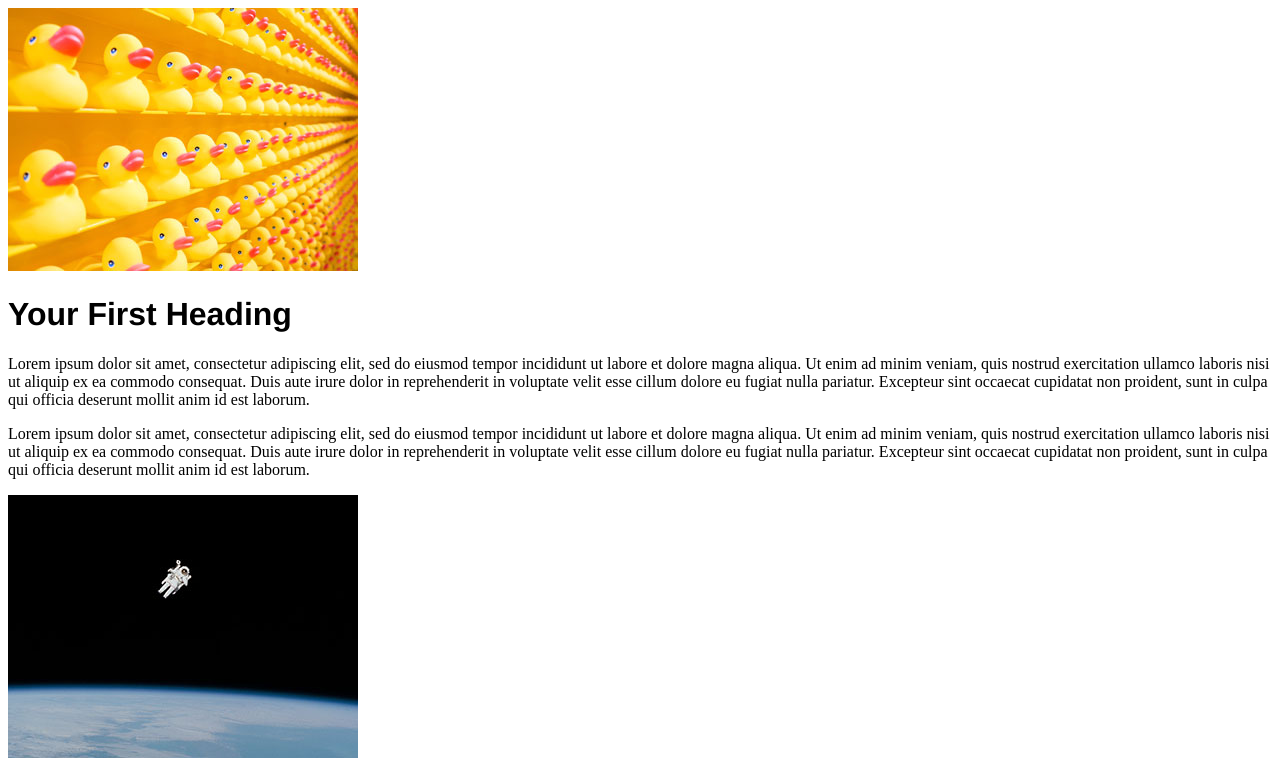
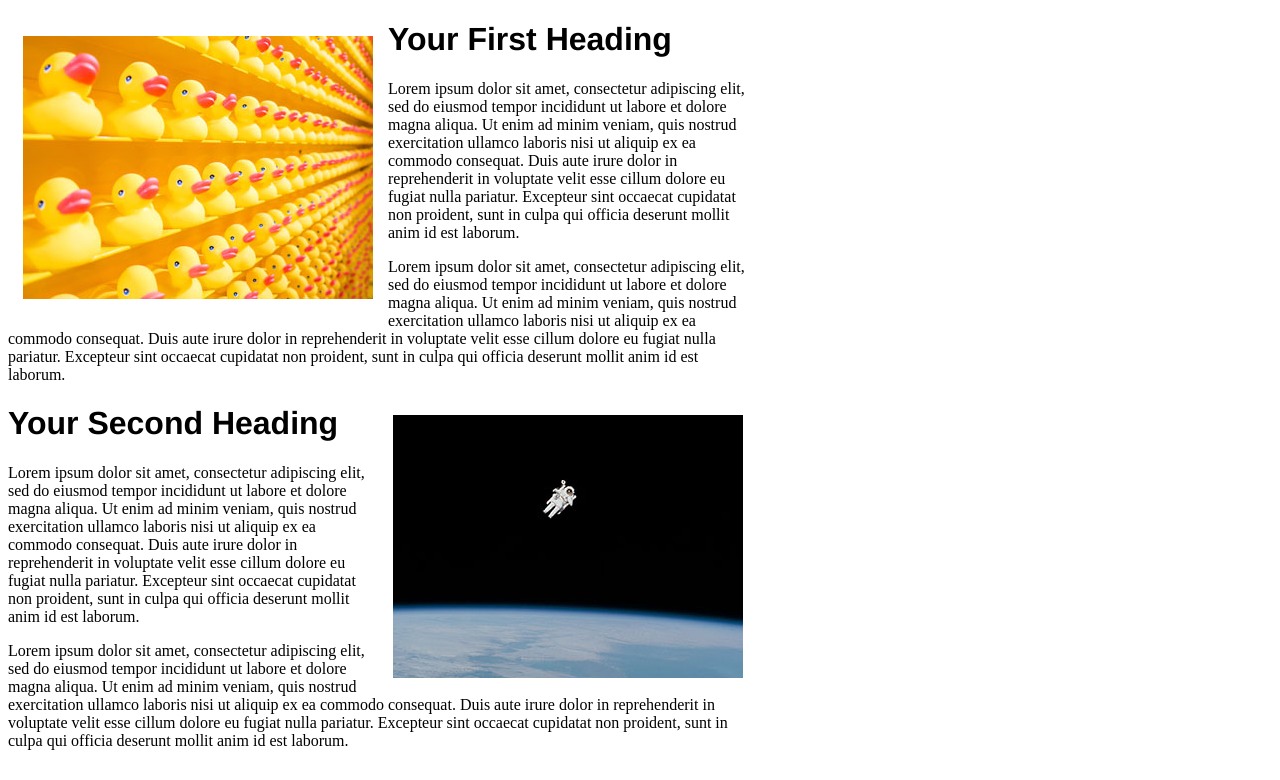
Before and after one commit to vroman1/17.3-activities, a plain HTML site: page 01_Positioning_Elements/1_floats/unsolved/index.html in a window 1280 px wide. Shown: the top 780 px of the page. Drawn offline with Linux system fonts and the light colour scheme.

Commit message:
updated with practice of positioning elements

```diff
--- a/01_Positioning_Elements/1_floats/unsolved/css/index.css
+++ b/01_Positioning_Elements/1_floats/unsolved/css/index.css
@@ -3,6 +3,21 @@ h1 {
 }
 /* Write your selector for .left below */
 
+.left {
+    float: left;
+    padding: 15px;
+}
+
 /* Write your selector for .right below */
 
+.right {
+    float: right;
+    padding: 15px;
+
+}
 /* Write your selector for .separator below */
+
+.separator {
+    width: 750px;
+
+}
--- a/01_Positioning_Elements/2_block_and_inline_elements/unsolved/css/index.css
+++ b/01_Positioning_Elements/2_block_and_inline_elements/unsolved/css/index.css
@@ -3,7 +3,9 @@
   background-color: lightblue;
   padding: 35px;
 /* Add margin here. */
+margin: 0 auto;
 /* Add text align below */
+text-align: left;
 }
 
 
--- a/01_Positioning_Elements/3_inline_block_elements/unsolved/css/index.css
+++ b/01_Positioning_Elements/3_inline_block_elements/unsolved/css/index.css
@@ -4,7 +4,34 @@ nav {
 }
 
 /* target the class of inline-block below */
+.inline-block {
+display: inline-block;
+padding: 15px;
+}
+/* target the class of .left below */
+.left {
+  height: 500px;
+  float: left;
+  background-color: lightblue;
+  width: 30%;
+  text-align: center;
+}
+/* target the class of .right below */
+.right {
+  height: 500px;
+  float: left;
+background-color: lightgreen;
+width: 70%;
+text-align: center;
+}
 
-/* target the class of .left below */
+.card {
+  display: inline-block;
+  background-color: #C6C6C6;
+  border-radius: 5px;
+  height:200px;
+  width:150px;
+  margin: 35px;
+  margin-top: 50px;
 
-/* target the class of .right below */
+}
```
